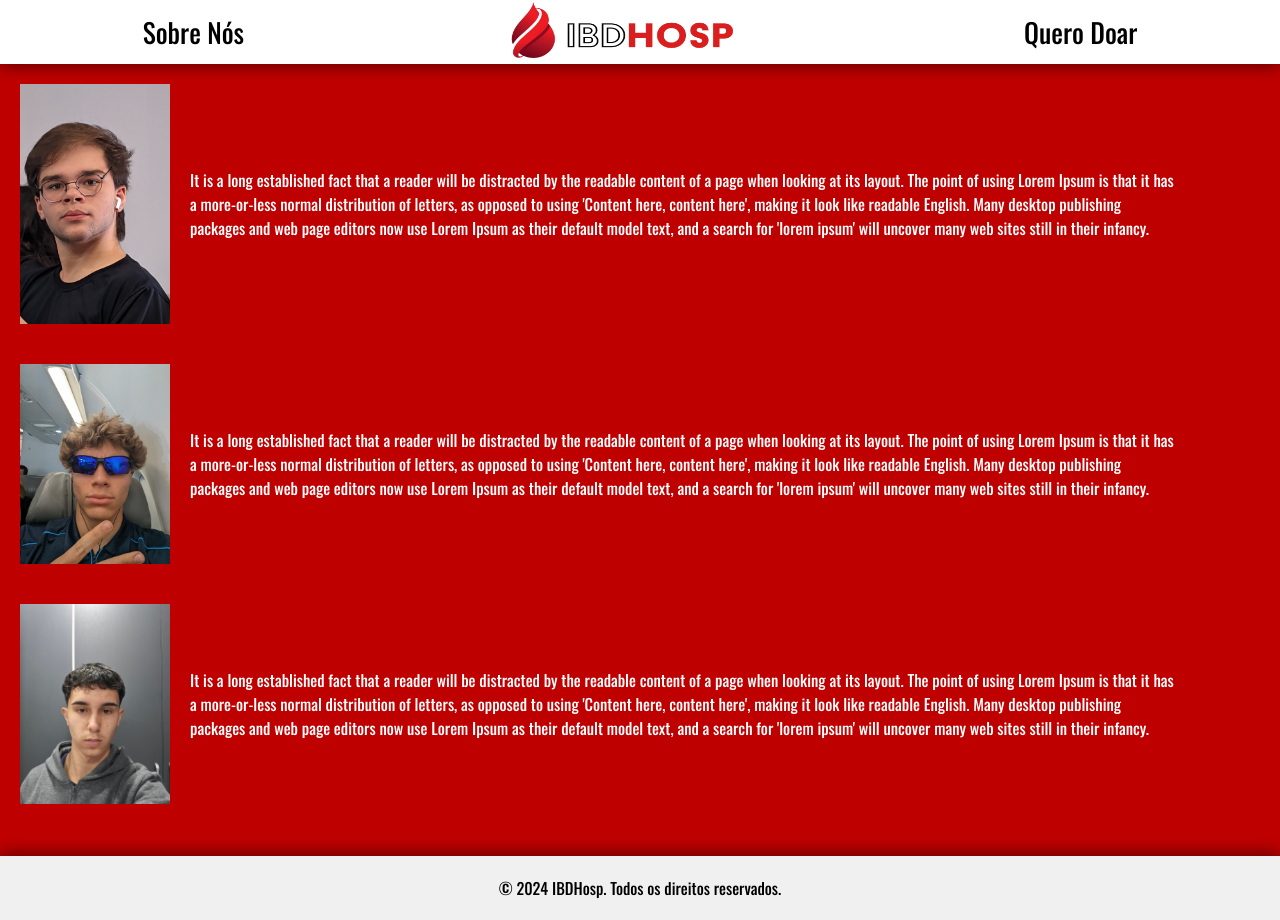
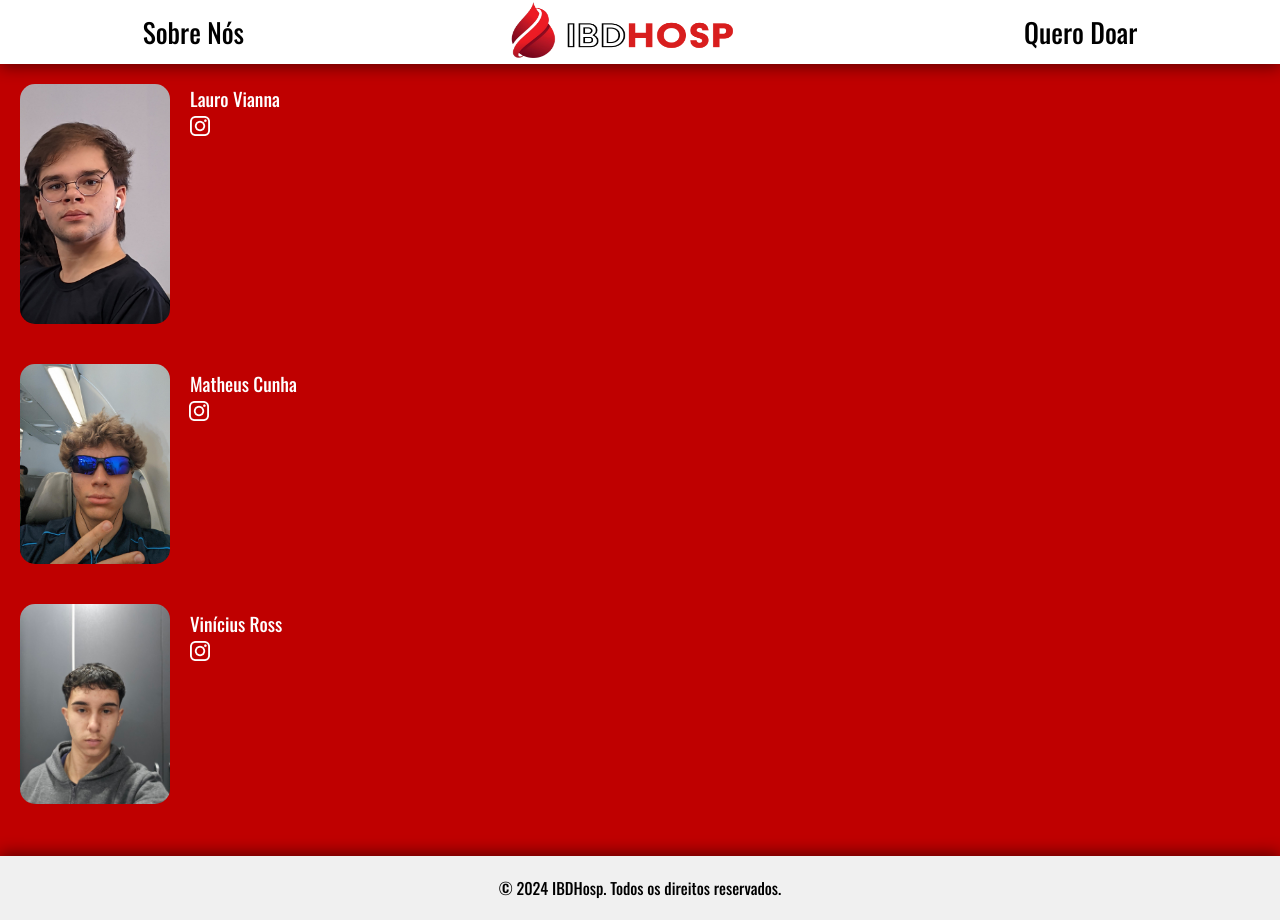
Before and after one commit to viniross/doacaoDeSangueInternaNosHospitais, a PHP site: the page made by sobrenós.html in a window 1280 px wide. Run offline with PHP 8.4, Linux system fonts and the light colour scheme.

Commit message:
logo insta cm link

```diff
--- a/index.css
+++ b/index.css
@@ -77,7 +77,7 @@ header {
     margin: auto;
     position: relative;
     overflow: hidden;
-    border-radius: 20px;
+    border-radius: 15px;
 }
 
 .slides-front * {
--- a/sobrenós.css
+++ b/sobrenós.css
@@ -63,10 +63,38 @@ header {
     color: white;
 }
 
+.textcunhavini{
+    margin-top: -160px;
+}
 
-.wrapper-content img {
+.textlauro{
+    margin-top: -210px;
+}
+
+.instalauro{
+    width: 20px;
+    height: 20px;
+    margin-bottom: 155px;
+    margin-left: -90px;
+}
+.instacunha{
+    width: 20px;
+    height: 20px;
+    margin-bottom: 100px;
+    margin-left: -107.5px;
+}
+
+.instavini{
+    width: 20px;
+    height: 20px;
+    margin-bottom: 105px;
+    margin-left: -92px;
+}
+
+.img1{
     width: 150px;
     margin: 20px;
+    border-radius: 15px;
 }
 
 footer {
--- a/sobrenós.html
+++ b/sobrenós.html
@@ -25,18 +25,21 @@
     </header>
 
         <div class="wrapper-content">
-            <img src="IMAGENS/lauro.png" alt="">
-            <p class="texto">It is a long established fact that a reader will be distracted by the readable content of a page when looking at its layout. The point of using Lorem Ipsum is that it has a more-or-less normal distribution of letters, as opposed to using 'Content here, content here', making it look like readable English. Many desktop publishing packages and web page editors now use Lorem Ipsum as their default model text, and a search for 'lorem ipsum' will uncover many web sites still in their infancy.</p>
+            <img class="img1" src="IMAGENS/lauro.png" alt="">
+            <h3 class="textlauro">Lauro Vianna </h3>
+            <img class="instalauro" src="IMAGENS/logotipo-do-instagram.png" alt="">
         </div>
 
         <div class="wrapper-content">
-            <img src="IMAGENS/Cunha.png" alt="">
-            <p class="texto">It is a long established fact that a reader will be distracted by the readable content of a page when looking at its layout. The point of using Lorem Ipsum is that it has a more-or-less normal distribution of letters, as opposed to using 'Content here, content here', making it look like readable English. Many desktop publishing packages and web page editors now use Lorem Ipsum as their default model text, and a search for 'lorem ipsum' will uncover many web sites still in their infancy.</p>
+            <img class="img1" src="IMAGENS/Cunha.png" alt="">
+            <h3 class="textcunhavini">Matheus Cunha</h3>
+            <a href="https://www.instagram.com/math3us.cunha/"><img class="instacunha" src="IMAGENS/logotipo-do-instagram.png" alt=""></a>
         </div>
 
         <div class="wrapper-content">
-            <img src="IMAGENS/vini.png" alt="">
-            <p class="texto">It is a long established fact that a reader will be distracted by the readable content of a page when looking at its layout. The point of using Lorem Ipsum is that it has a more-or-less normal distribution of letters, as opposed to using 'Content here, content here', making it look like readable English. Many desktop publishing packages and web page editors now use Lorem Ipsum as their default model text, and a search for 'lorem ipsum' will uncover many web sites still in their infancy.</p>
+            <img class="img1" src="IMAGENS/vini.png" alt="">
+            <h3 class="textcunhavini">Vinícius Ross</h3>
+            <img class="instavini" src="IMAGENS/logotipo-do-instagram.png" alt="" >
         </div>
         <footer>
             <p>&copy; 2024 IBDHosp. Todos os direitos reservados.</p>
```
Also changed, not shown: IMAGENS/logotipo-do-instagram.png (added).
